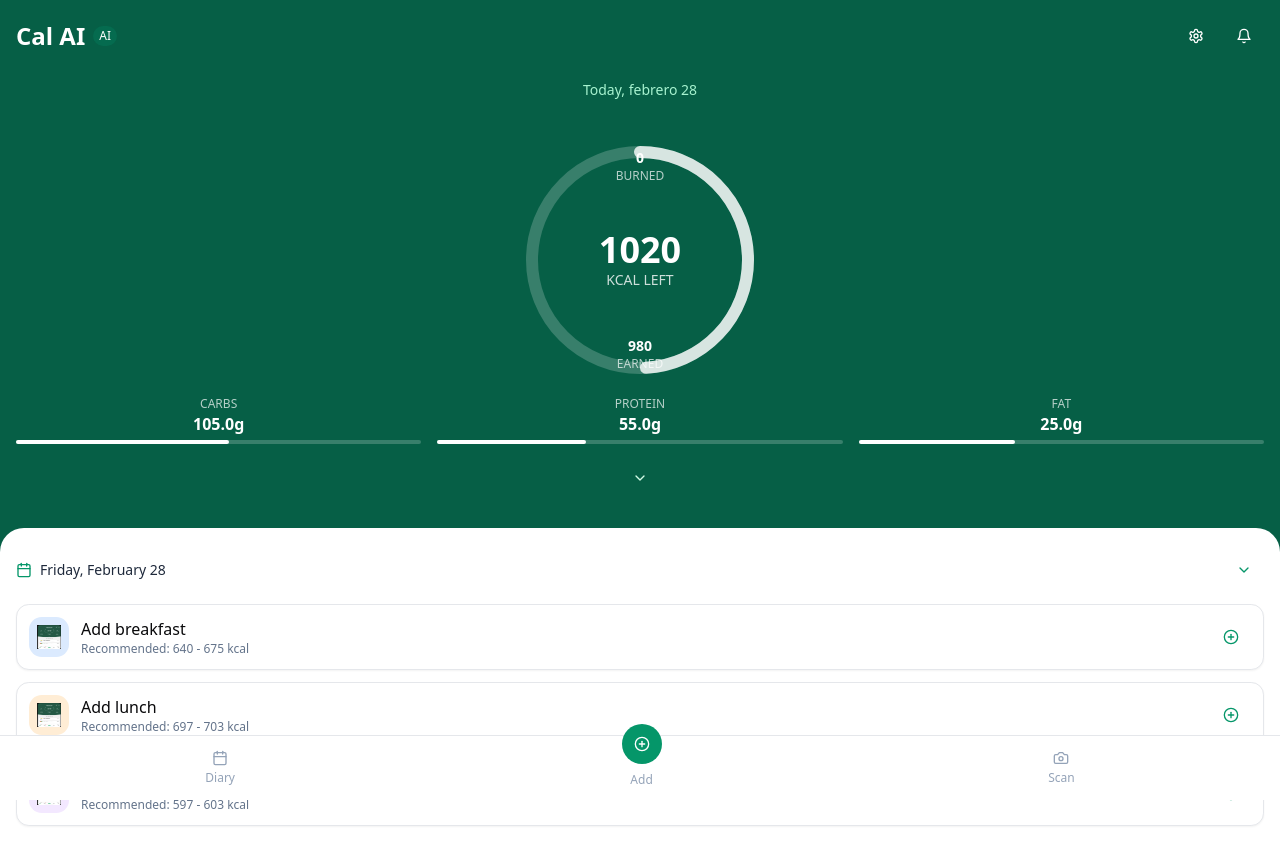
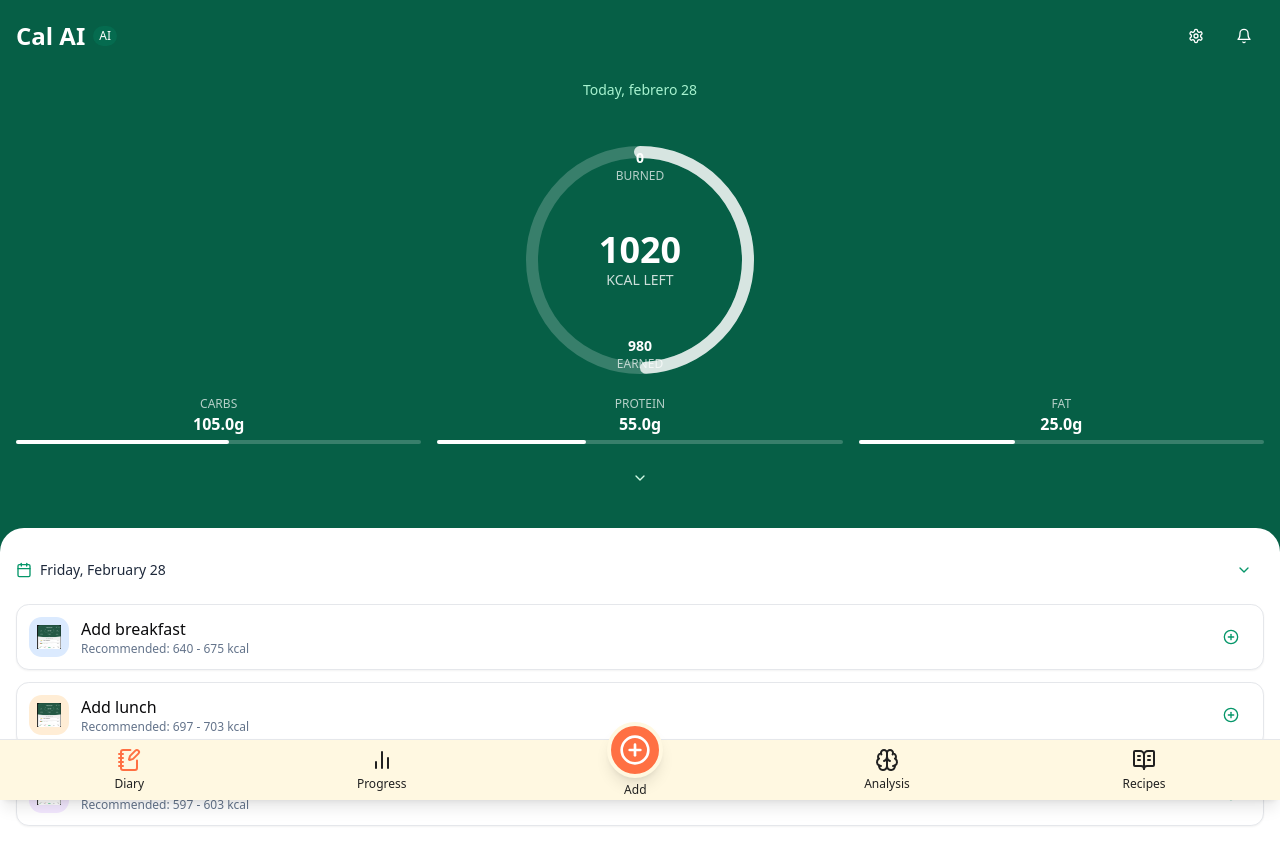
Before and after one commit to Cambalacheth/calorie-pilot, a React (Vite) app: page /dashboard in a window 1280 px wide. Shown: the top 864 px of the page. Before the commit the page ends 842 px from the top, so only its background shows below. Built offline with nearby package versions, Linux system fonts and the light colour scheme.

Commit message:
Implement bottom navigation bar
Adds a bottom navigation bar with icons for Diary, Progress, Add, Nutrient Analysis, and Recipes.  Uses specified color scheme.

```diff
--- a/src/pages/Dashboard.tsx
+++ b/src/pages/Dashboard.tsx
@@ -6,7 +6,18 @@ import MacronutrientChart from '@/components/MacronutrientChart';
 import FoodList from '@/components/FoodList';
 import { useFood } from '@/context/FoodContext';
 import { Button } from '@/components/ui/button';
-import { Calendar, Camera, Settings, Bell, ChevronDown, PlusCircle } from 'lucide-react';
+import {
+  Calendar,
+  Camera,
+  Settings,
+  Bell,
+  ChevronDown,
+  PlusCircle,
+  BarChart2,
+  NotebookPen,
+  Brain,
+  BookOpenText
+} from 'lucide-react';
 import { format } from 'date-fns';
 import { es } from 'date-fns/locale';
 import DailyProgress from '@/components/DailyProgress';
@@ -131,7 +142,7 @@ const Dashboard = () => {
       </div>
 
       {/* White Content Area */}
-      <div className="flex-1 bg-white text-slate-800 rounded-t-3xl p-4">
+      <div className="flex-1 bg-white text-slate-800 rounded-t-3xl p-4 pb-20">
         <div className="flex justify-between items-center mt-2 mb-4">
           <div className="flex items-center gap-2">
             <Calendar className="h-4 w-4 text-emerald-600" />
@@ -195,26 +206,39 @@ const Dashboard = () => {
             </CardContent>
           </Card>
         </div>
+      </div>
 
-        {/* Bottom Navigation */}
-        <div className="fixed bottom-0 left-0 right-0 bg-white border-t flex justify-around p-3">
-          <Button variant="ghost" size="sm" className="flex flex-col items-center gap-1 h-auto">
-            <Calendar className="h-5 w-5 text-slate-400" />
-            <span className="text-xs text-slate-400">Diary</span>
-          </Button>
+      {/* Bottom Navigation Bar */}
+      <div className="fixed bottom-0 left-0 right-0 bg-[#FFF8E1] text-[#212121] border-t shadow-lg flex justify-around items-center px-2 z-10">
+        <Link to="/dashboard" className="flex flex-col items-center py-2 px-3 text-center">
+          <NotebookPen className="h-6 w-6 text-[#FF7043]" />
+          <span className="text-xs mt-1 font-medium">Diary</span>
+        </Link>
 
-          <Button variant="ghost" size="sm" className="flex flex-col items-center gap-1 h-auto">
-            <div className="w-10 h-10 rounded-full bg-emerald-600 flex items-center justify-center -mt-6">
-              <PlusCircle className="h-6 w-6 text-white" />
-            </div>
-            <span className="text-xs text-slate-400 mt-1">Add</span>
-          </Button>
+        <Link to="/analysis" className="flex flex-col items-center py-2 px-3 text-center">
+          <BarChart2 className="h-6 w-6" />
+          <span className="text-xs mt-1">Progress</span>
+        </Link>
 
-          <Button variant="ghost" size="sm" className="flex flex-col items-center gap-1 h-auto">
-            <Camera className="h-5 w-5 text-slate-400" />
-            <span className="text-xs text-slate-400">Scan</span>
-          </Button>
+        <div className="flex flex-col items-center -mt-5">
+          <Link
+            to="/add-food"
+            className="w-14 h-14 rounded-full bg-[#FF7043] flex items-center justify-center shadow-lg border-4 border-[#FFF8E1]"
+          >
+            <PlusCircle className="h-8 w-8 text-white" />
+          </Link>
+          <span className="text-xs mt-1">Add</span>
         </div>
+
+        <Link to="/nutrient-analysis" className="flex flex-col items-center py-2 px-3 text-center">
+          <Brain className="h-6 w-6" />
+          <span className="text-xs mt-1">Analysis</span>
+        </Link>
+
+        <Link to="/recipes" className="flex flex-col items-center py-2 px-3 text-center">
+          <BookOpenText className="h-6 w-6" />
+          <span className="text-xs mt-1">Recipes</span>
+        </Link>
       </div>
     </div>
   );
```
